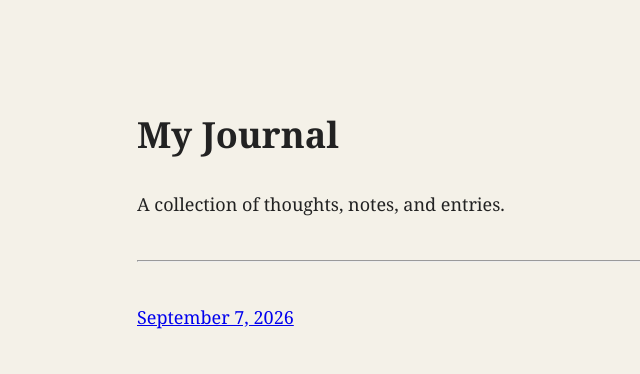
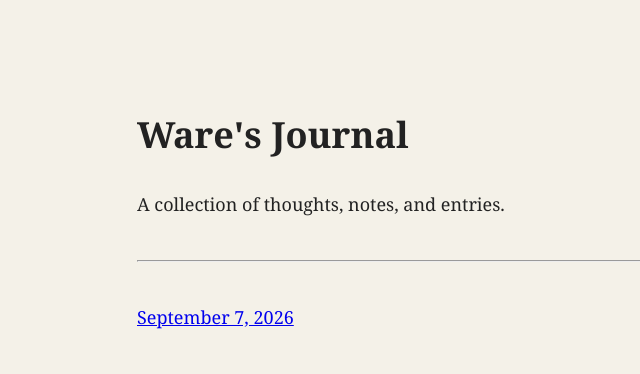
Before and after one commit to warestuckey06/journal, a plain HTML site: page index.html in a window 1280 px wide. Shown: the whole page, without its empty margins (153-793 px from the left). Drawn offline with Linux system fonts and the light colour scheme.

Commit message:
Update journal title in index.html

```diff
--- a/index.html
+++ b/index.html
@@ -2,13 +2,13 @@
 <html>
 <head>
 <meta charset="UTF-8">
-<title>My Journal</title>
+<title>Ware's Journal</title>
 <link rel="stylesheet" href="style.css">
 </head>
 
 <body>
 
-<h1>My Journal</h1>
+<h1>Ware's Journal</h1>
 
 <p>A collection of thoughts, notes, and entries.</p>
 
```
